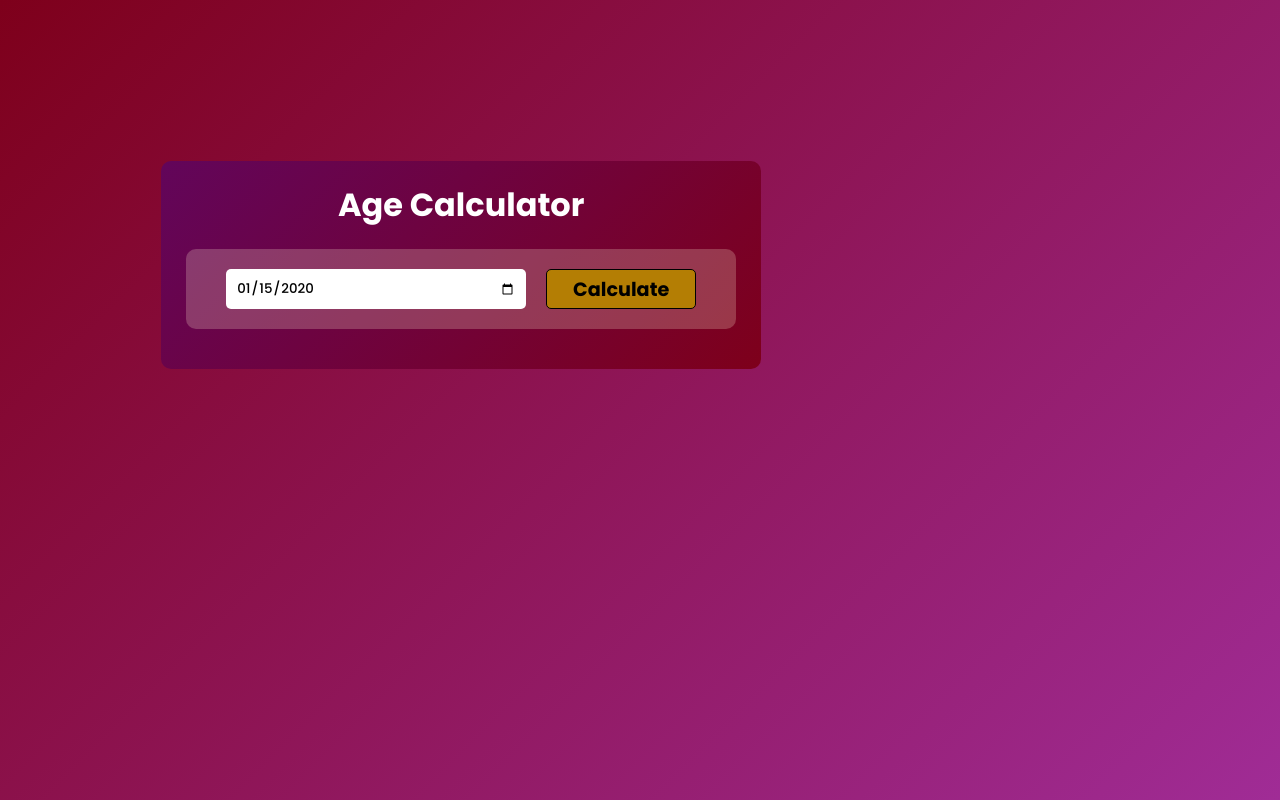
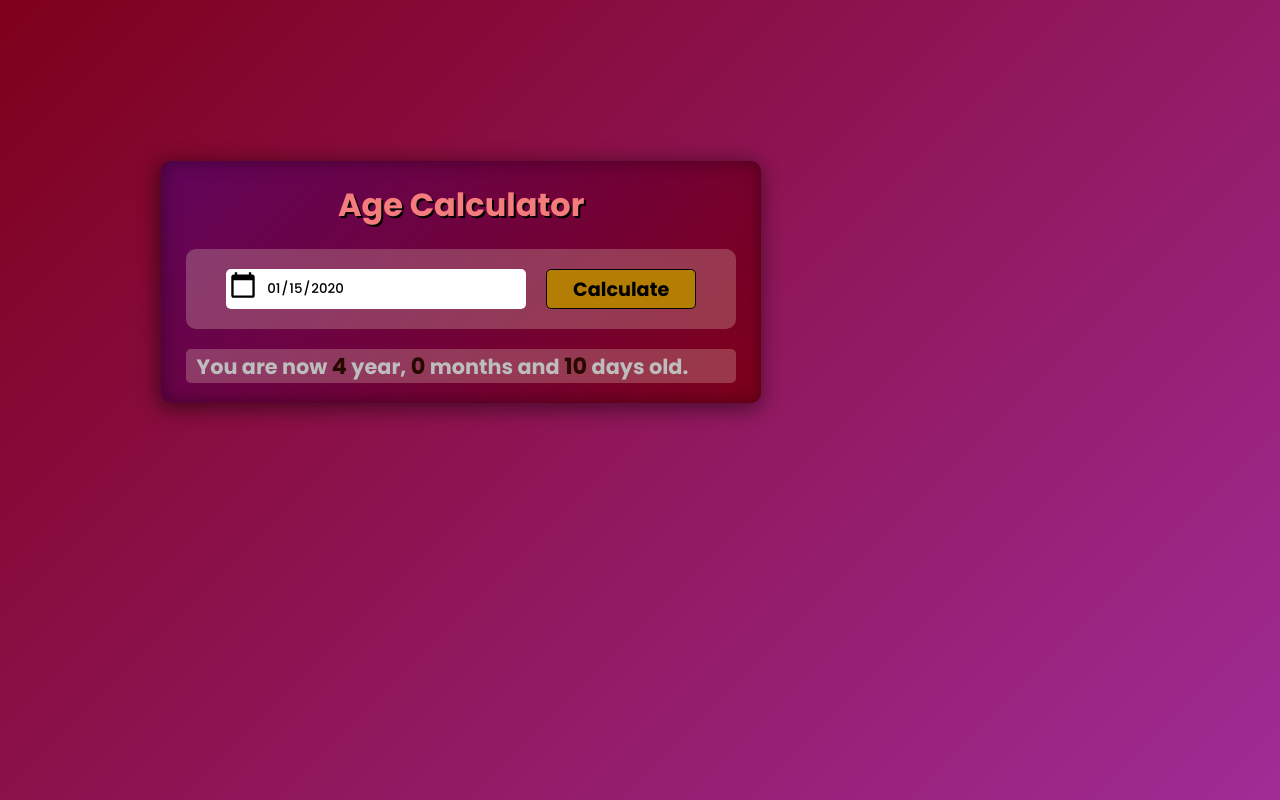
Before and after one commit to vrushabhgawas14/Age-Calculator, a plain HTML site: page index.html in a window 1280 px wide. Both pictures are taken after typing "2020-01-15" into the empty fields and a click on the button "Calculate". Drawn offline with Linux system fonts and the light colour scheme; a web font is replaced by a local one.

Commit message:
Done with javascript and css

```diff
--- a/assets/script.js
+++ b/assets/script.js
@@ -0,0 +1,57 @@
+let userDateInput = document.getElementById("date");
+userDateInput.max = new Date().toISOString().split("T")[0]; //Not future Dates
+
+let result = document.getElementById("result");
+function calculateDate(){
+
+    let bday = new Date(userDateInput.value);
+    if(bday.getDate().toLocaleString() == 'NaN'){
+        console.log("Empty Input");
+        date.classList.add("error");
+        setInterval(()=>{
+            date.classList.remove("error");
+        },1000);
+        return;
+    }
+
+    let d1 = bday.getDate();
+    console.log(d1);
+    let m1 = bday.getMonth() + 1; //Month starts with 0
+    let y1 = bday.getFullYear();
+
+    let today = new Date();
+    let d2 = today.getDate();
+    let m2 = today.getMonth() + 1; //Month starts with 0
+    let y2 = today.getFullYear();
+
+    let d3 ,m3,y3
+    y3 = y2-y1;
+
+    if(m2 >= m1){
+        m3 = m2 - m1;
+    }else{
+        y3--;
+        m3 = 12 + m2 -m1;
+    }
+
+    if(d2 >= d1){
+        d3 = d2 - d1;
+    }else{
+        m3--;
+        d3 = getDaysInMonth(y1,m1) + d2 - d1;
+    }
+
+    // console.log(y3,m3,d3);
+
+
+    if(m3 < 0){
+        m3 = 11;
+        y3--;
+    }
+
+    result.innerHTML = `You are now <span>${y3}</span> year, <span>${m3}</span> months and <span>${d3}</span> days old.`;
+}
+
+function getDaysInMonth(year,month){
+    return new Date(year,month,0).getDate();
+}
--- a/assets/style.css
+++ b/assets/style.css
@@ -33,12 +33,15 @@
     /* Normal Code */
     border-radius: 10px;
     padding: 20px 25px;
+    box-shadow:-2px 4px 20px 2px rgba(0, 0, 0, 0.479),inset -0.5px 0.5px 10px 1px rgba(0, 0, 0, 0.075),1px -1px 20px 1px rgba(0, 0, 0, 0.288) inset;
 }
 
 .calculator p{
     text-align:center;
     font-size: 2rem;
     font-weight: 700;
+    color:#f57c7c;
+    text-shadow: 2px 2px  black;
 }
 
 .input-box{
@@ -58,7 +61,7 @@
     margin-right: 20px;
     border: 0;
     outline: 0;
-    padding: 10px;
+    padding: 10px 40px;
     border-radius: 5px;
     cursor: pointer;
     position: relative;
@@ -77,5 +80,58 @@
 }
 
 button:hover{
-    background-color: #916503;
+    background-color: #a97502;
+    color: rgb(37, 0, 0);
+    border-radius: 7px;
+    transition: all ease-in 0.2s;
 }
+
+/* Click anywhere on input to open calendar */
+.input-box input::-webkit-calendar-picker-indicator{
+    top: 0;
+    left: 0;
+    right: 0;
+    bottom: 0;
+    width: auto;
+    position: absolute;
+    background-position: calc(100% -10px);
+    background-size: 30px ;
+    cursor: pointer;
+    height: auto;
+}
+
+.calculator #result{
+    font-size: 1.3rem;
+    font-weight: 700;
+    background-color: rgba(255, 235, 205, 0.233);
+    color: #bdbdbd;
+    border-radius: 5px;
+    padding-left: 10px;
+}
+
+#result span{
+    color: #270900;
+    font-size: 1.4rem;
+}
+
+#date.error{
+    animation: shake 0.1s 5 linear;
+}
+
+@keyframes shake {
+    0%{
+        transform: translateX(0);
+    }
+    25%{
+        transform: translateX(4px);
+    }
+    50%{
+        transform: translateX(0);
+    }
+    75%{
+        transform: translateX(4px);
+    }
+    100%{
+        transform: translateX(0);
+    }
+}
--- a/index.html
+++ b/index.html
@@ -5,7 +5,7 @@
     <meta name="viewport" content="width=device-width, initial-scale=1.0">
     <title>Age Calculator</title>
     <link rel="stylesheet" href="./assets/style.css">
-    <script src="./assets/script.js"></script>
+    <script defer src="./assets/script.js"></script>
 </head>
 <body>
     <div class="container">
@@ -13,9 +13,9 @@
             <p>Age Calculator</p>
             <div class="input-box">
                 <input type="date" name="date" id="date">
-                <button onclick="CalculateDate()">Calculate</button>
+                <button onClick="calculateDate()">Calculate</button>
             </div>
-            <p id="result"></p>
+            <div id="result"></div>
         </div>
     </div>
 </body>
```
